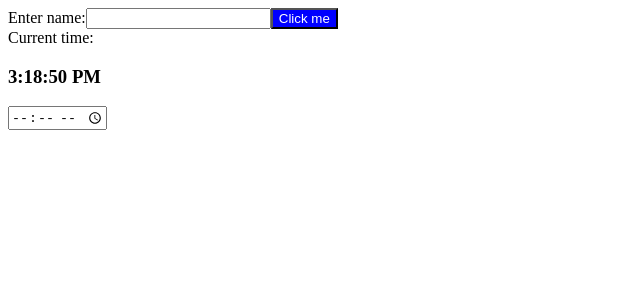
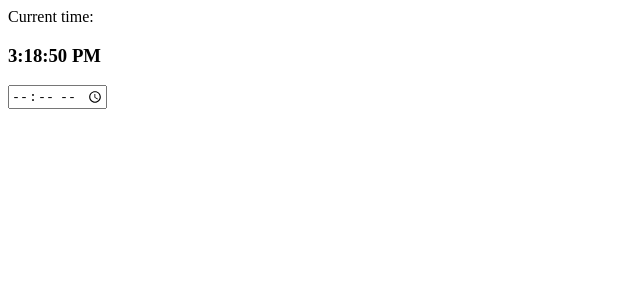
Before and after one commit to justyna-szadowiak/study-2021, a React (Create React App) app: page / in a window 1280 px wide. Shown: the top 300 px of the page, without its empty margins (0-640 px from the left). Built offline with nearby package versions, Linux system fonts and the light colour scheme.

Commit message:
Removed exercie 001

```diff
--- a/src/index.jsx
+++ b/src/index.jsx
@@ -3,19 +3,10 @@ import ReactDOM from 'react-dom';
 
 
 const App = () => {
-    const buttonText = {text: 'Click me'};
     function getTime() { return (new Date()).toLocaleTimeString() }
 
     return (
     <div>
-        <label className = "label" htmlFor = "name" >
-        Enter name:
-        </label>
-        <input id = "name" type = "text" />
-        <button style = {{ backgroundColor: 'blue', color: 'white' }}>
-            {buttonText.text}
-        </button>
-
         <div>
             Current time:
         </div>
```
